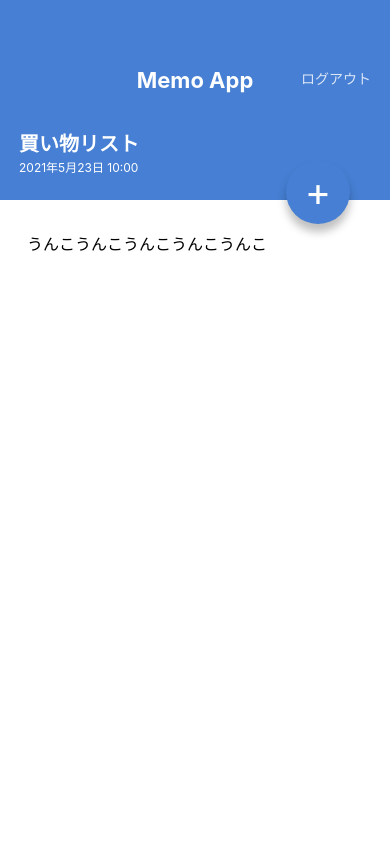
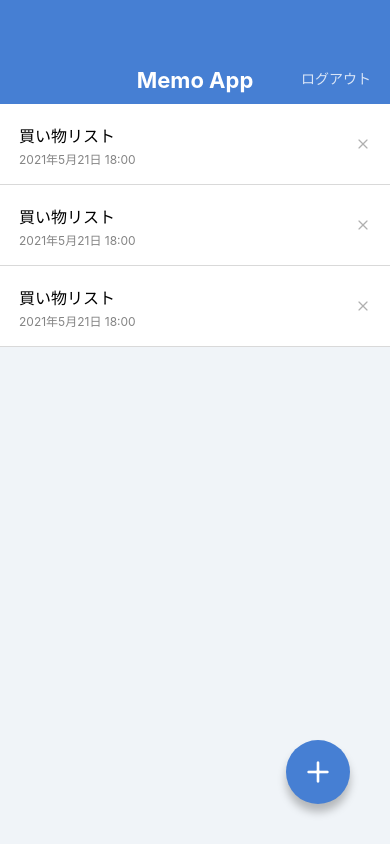
Before and after one commit to kozonishizawa/MemoApp, a React Native app: screen / in a window 390 px wide. Built offline with nearby package versions, Linux system fonts and the light colour scheme.

Commit message:
Install @expo/vector-icons

```diff
--- a/App.jsx
+++ b/App.jsx
@@ -1,10 +1,11 @@
 import React from 'react';
 
 import MemoListScreen from './src/screens/MemoListScreen';
-import MemoDetailScreen from './src/screens/MemoDetailScreen';
+// import MemoDetailScreen from './src/screens/MemoDetailScreen';
+
 export default function App() {
   return (
-    // <MemoListScreen />
-    <MemoDetailScreen />
+    <MemoListScreen />
+    // <MemoDetailScreen />
   );
 }
--- a/package.json
+++ b/package.json
@@ -8,6 +8,7 @@
     "eject": "expo eject"
   },
   "dependencies": {
+    "@expo/vector-icons": "^12.0.5",
     "expo": "~41.0.1",
     "expo-status-bar": "~1.0.4",
     "react": "16.13.1",
--- a/src/components/CercleButton.jsx
+++ b/src/components/CercleButton.jsx
@@ -1,21 +1,22 @@
 import React from 'react';
-import { View, Text, StyleSheet } from 'react-native';
+import { View, StyleSheet } from 'react-native';
 
 // eslint-disable-next-line import/no-extraneous-dependencies
 import { string, shape } from 'prop-types';
+import { Feather } from '@expo/vector-icons';
 
 export default function CircleButton(props) {
-  const { children, style } = props;
+  const { style, name } = props;
   return (
     <View style={[styles.circleButton, style]}>
-      <Text style={styles.circleButtonLabel}>{ children }</Text>
+      <Feather name={name} size={32} color="#ffffff" />
     </View>
   );
 }
 
 CircleButton.propTypes = {
-  children: string.isRequired,
   style: shape(),
+  name: string.isRequired,
 };
 
 CircleButton.defaultProps = {
--- a/src/components/MemoList.jsx
+++ b/src/components/MemoList.jsx
@@ -1,5 +1,6 @@
 import React from 'react';
 import { View, Text, StyleSheet } from 'react-native';
+import { Feather } from '@expo/vector-icons';
 
 export default function MemoList() {
   return (
@@ -10,7 +11,7 @@
           <Text style={styles.memoListItemDate}>2021年5月21日 18:00</Text>
         </View>
         <View>
-          <Text>×</Text>
+          <Feather name="x" size={16} color="#B0B0B0" />
         </View>
       </View>
 
@@ -20,7 +21,7 @@
           <Text style={styles.memoListItemDate}>2021年5月21日 18:00</Text>
         </View>
         <View>
-          <Text>×</Text>
+          <Feather name="x" size={16} color="#B0B0B0" />
         </View>
       </View>
 
@@ -30,7 +31,7 @@
           <Text style={styles.memoListItemDate}>2021年5月21日 18:00</Text>
         </View>
         <View>
-          <Text>×</Text>
+          <Feather name="x" size={16} color="#B0B0B0" />
         </View>
       </View>
     </View>
--- a/src/screens/MemoDetailScreen.jsx
+++ b/src/screens/MemoDetailScreen.jsx
@@ -1,5 +1,7 @@
 import React from 'react';
-import { View, ScrollView, Text, StyleSheet } from 'react-native';
+import {
+  View, ScrollView, Text, StyleSheet,
+} from 'react-native';
 
 import AppBar from '../components/AppBar';
 import CircleButton from '../components/CercleButton';
@@ -17,7 +19,7 @@
           うんこうんこうんこうんこうんこ
         </Text>
       </ScrollView>
-      <CircleButton style={{ top: 160, bottom: 'auto' }}>+</CircleButton>
+      <CircleButton style={{ top: 160, bottom: 'auto' }} name="edit-2" />
     </View>
   );
 }
--- a/src/screens/MemoListScreen.jsx
+++ b/src/screens/MemoListScreen.jsx
@@ -10,7 +10,7 @@
     <View style={styles.container}>
       <AppBar />
       <MemoList />
-      <CircleButton>+</CircleButton>
+      <CircleButton name="plus" />
     </View>
   );
 }
```
